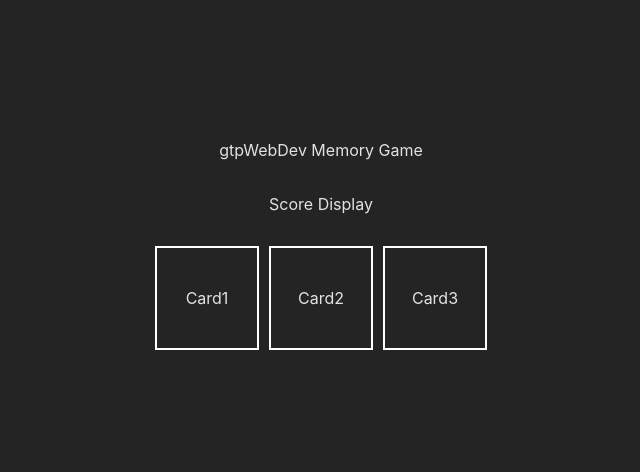
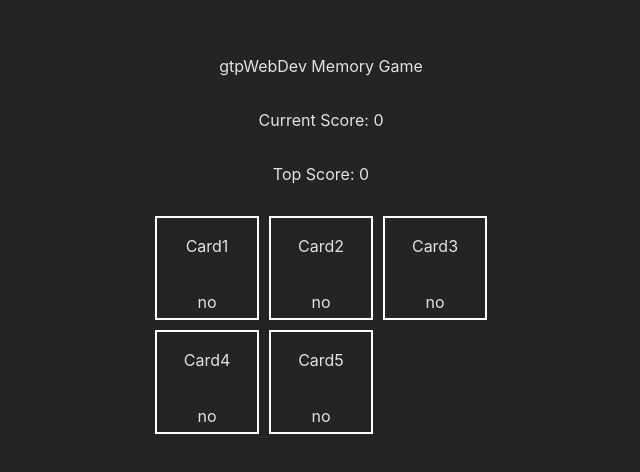
Before and after one commit to gtpWebDev/odin-18-memory-card, a React (Vite) app: page / in a window 1280 px wide. Shown: the part 156-628 px from the top of the page, without its empty margins (319-959 px from the left). Built offline with nearby package versions, Linux system fonts and the light colour scheme.

Commit message:
Game functionality applied
Dummy card data added in top component useEffect.
Component flow to card completed.
Callback functions created for endDame and continueGame scenarios.
Functions added for updating and resetting cards.

```diff
--- a/src/App.jsx
+++ b/src/App.jsx
@@ -1,8 +1,49 @@
+import { useState, useEffect } from "react";
+
 import Gameboard from "./components/Gameboard.jsx";
+import ScoreDisplay from "./components/ScoreDisplay.jsx";
+import Header from "./components/Header.jsx";
 
 function App() {
   // for now set up a constant array
-  const cardArray = [
+
+  const [cardArray, setCardArray] = useState([]);
+  const [currentScore, setCurrentScore] = useState(0);
+  const [topScore, setTopScore] = useState(0);
+
+  const updateSelectedCard = (id) => {
+    const cardIndex = cardArray.findIndex((card) => card.id === id);
+    let copyArray = cardArray;
+    copyArray[cardIndex].selected = true;
+    setCardArray(copyArray);
+  };
+
+  const resetCards = () => {
+    // reset all selected cards to not selected
+    let arrayCopy = cardArray;
+    arrayCopy.forEach((element) => (element.selected = false));
+  };
+
+  const cbfn_continueGame = (cardId) => {
+    // update card to selected, iterate score and randomise cards
+    setCurrentScore(currentScore + 1);
+    updateSelectedCard(cardId);
+    // RANDOMISE CARDS!
+  };
+
+  const cbfn_endGame = (cardId) => {
+    // update top score if appropriate, reset score, reset card selections
+    currentScore > topScore ? setTopScore(currentScore) : null;
+    setCurrentScore(0);
+    resetCards();
+    // RANDOMISE CARDS!
+  };
+
+  useEffect(() => {
+    console.log("Useeffect");
+
+    // pretend collecting array details from an API
+    setCardArray([
       {
         id: 1,
         imgUrl: "",
@@ -21,24 +62,37 @@ function App() {
         text: "Card3",
         selected: false,
       },
-  ];
+      {
+        id: 4,
+        imgUrl: "",
+        text: "Card4",
+        selected: false,
+      },
+      {
+        id: 5,
+        imgUrl: "",
+        text: "Card5",
+        selected: false,
+      },
+    ]);
+
+    return () => {
+      console.log("Clean up");
+    };
+  }, []);
 
   return (
     <>
       <Header />
-      <ScoreDisplay />
-      <Gameboard cards={cardArray} />
+      <ScoreDisplay currentScore={currentScore} topScore={topScore} />
+      <Gameboard
+        cards={cardArray}
+        continueGameFn={cbfn_continueGame}
+        endGameFn={cbfn_endGame}
+      />
     </>
   );
 }
-
-const Header = () => {
-  return <header>gtpWebDev Memory Game</header>;
-};
-
-const ScoreDisplay = () => {
-  return <div>Score Display</div>;
-};
 
 export default App;
 
--- /dev/null
+++ b/src/components/Card.jsx
@@ -0,0 +1,22 @@
+import styles from "./Card.module.css";
+
+const Card = (props) => {
+  function cardClick() {
+    if (props.card.selected) {
+      // card previously selected, end game
+      props.endGameFn(props.card.id);
+    } else {
+      // card not previously selected, continue game
+      props.continueGameFn(props.card.id);
+    }
+  }
+
+  return (
+    <div onClick={cardClick} className={styles.card}>
+      <p>{props.card.text}</p>
+      <p>{props.card.selected ? "yes" : "no"}</p>
+    </div>
+  );
+};
+
+export default Card;
--- /dev/null
+++ b/src/components/Card.module.css
@@ -0,0 +1,7 @@
+.card {
+  border: 2px solid white;
+  width: 100px;
+  height: 100px;
+  display: grid;
+  place-items: center;
+}
--- a/src/components/Gameboard.jsx
+++ b/src/components/Gameboard.jsx
@@ -1,17 +1,23 @@
 import styles from "./Gameboard.module.css";
+import Card from "./Card.jsx";
 
-const Gameboard = ({ cards }) => {
+const Gameboard = (props) => {
   return (
     <main className={styles.gameboard}>
-      {cards.map((card) => {
-        return <Card key={card.id} text={card.text} />;
+      {/* Index key ok as will be a static array on setup */}
+      {props.cards.map((card) => {
+        return (
+          <div key={card.id}>
+            <Card
+              card={card}
+              endGameFn={props.endGameFn}
+              continueGameFn={props.continueGameFn}
+            />
+          </div>
+        );
       })}
     </main>
   );
 };
 
-const Card = ({ text }) => {
-  return <div className={styles.card}>{text}</div>;
-};
-
 export default Gameboard;
--- a/src/components/Gameboard.module.css
+++ b/src/components/Gameboard.module.css
@@ -2,12 +2,5 @@
   display: grid;
   grid-template-columns: repeat(3, 1fr);
   column-gap: 10px;
+  row-gap: 10px;
 }
-
-.card {
-  border: 2px solid white;
-  width: 100px;
-  height: 100px;
-  display: grid;
-  place-items: center;
-}
--- /dev/null
+++ b/src/components/Header.jsx
@@ -0,0 +1,5 @@
+const Header = () => {
+  return <header>gtpWebDev Memory Game</header>;
+};
+
+export default Header;
--- /dev/null
+++ b/src/components/ScoreDisplay.jsx
@@ -0,0 +1,10 @@
+const ScoreDisplay = ({ currentScore, topScore }) => {
+  return (
+    <>
+      <div>Current Score: {currentScore}</div>
+      <div>Top Score: {topScore}</div>
+    </>
+  );
+};
+
+export default ScoreDisplay;
```
Lines whose indentation alone changed are shown as unchanged.
